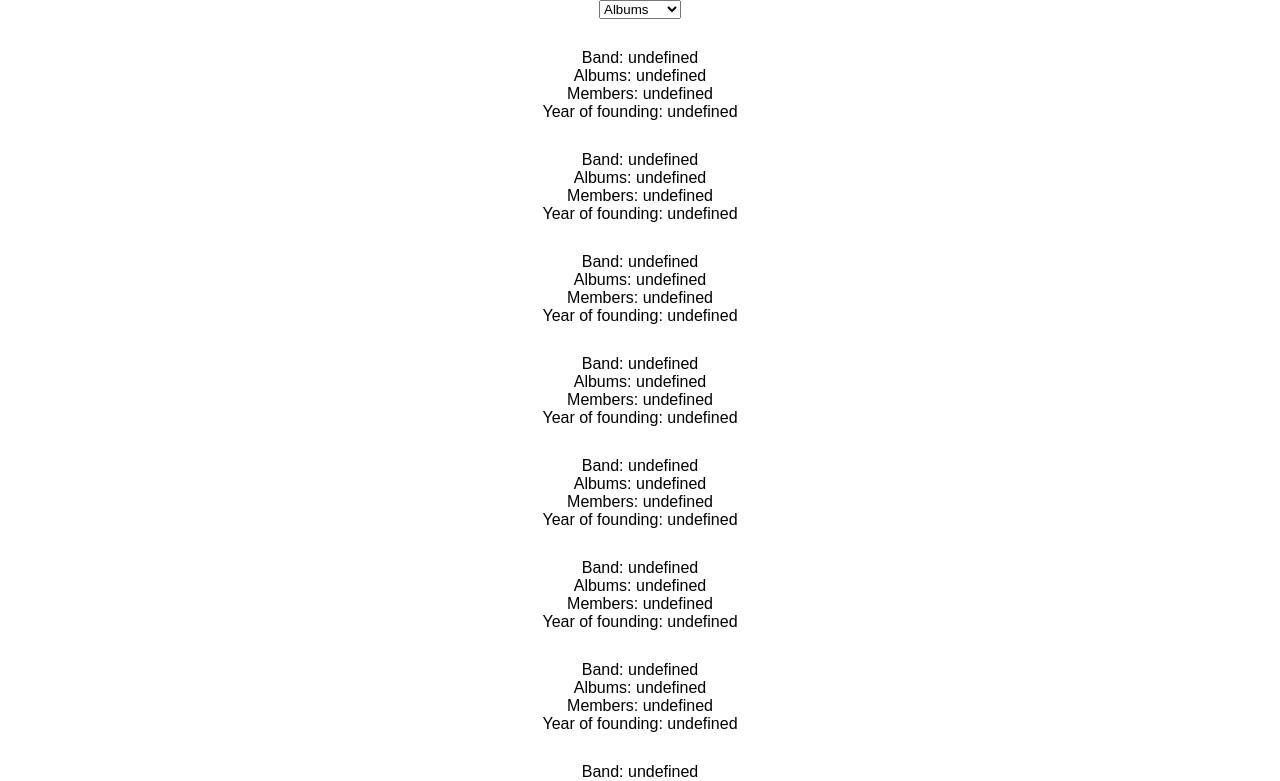
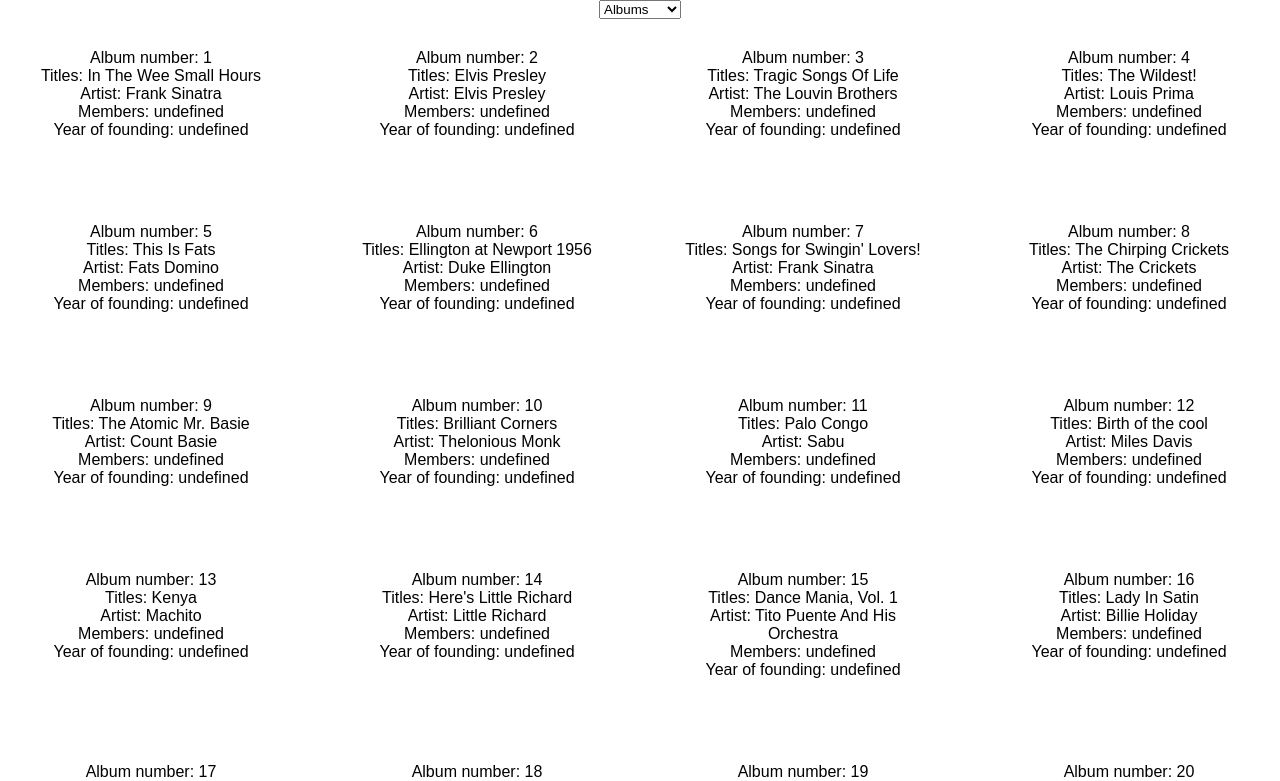
Before and after one commit to SebastianHellum/1001Albums, a React (Create React App) app: page / in a window 1280 px wide. Shown: the top 781 px of the page. Built offline with nearby package versions, Linux system fonts and the light colour scheme.

Commit message:
Added Grid

```diff
--- a/package.json
+++ b/package.json
@@ -3,6 +3,9 @@
   "version": "0.1.0",
   "private": true,
   "dependencies": {
+    "@emotion/react": "^11.7.1",
+    "@emotion/styled": "^11.6.0",
+    "@mui/material": "^5.4.0",
     "@testing-library/jest-dom": "^5.14.1",
     "@testing-library/react": "^12.0.0",
     "@testing-library/user-event": "^13.2.1",
--- a/src/App.js
+++ b/src/App.js
@@ -50,20 +50,26 @@
 
   return (
     <div className="App">
+      <div className="Options">
         <select onChange={(e) => setSortTypeAsc(e.target.value)}>
           <option value="albums">Albums</option>
           <option value="members">Members</option>
           <option value="formed">Formed in</option>
         </select>
-
-      {data.map((band) => (
-        <div key={band.id} style={{ margin: "30px" }}>
-          <div>{`Band: ${band.name}`}</div>
-          <div>{`Albums: ${band.albums}`}</div>
-          <div>{`Members: ${band.members}`}</div>
-          <div>{`Year of founding: ${band.formed_in}`}</div>
       </div>
+      <Grid container spacing={3}>
+        {data.map((albums) => (
+          <Grid item xs={12} sm={6} md={4} lg={3}>
+            <div key={albums.id} style={{ margin: "30px" }}>
+              <div>{`Album number: ${albums.AlbumNumber}`}</div>
+              <div>{`Titles: ${albums.Title}`}</div>
+              <div>{`Artist: ${albums.Artist}`}</div>
+              <div>{`Members: ${albums.members}`}</div>
+              <div>{`Year of founding: ${albums.formed_in}`}</div>
+            </div>
+          </Grid>
         ))}
+      </Grid>
     </div>
   );
 }
```
Also changed, not shown: 1 other file (tests, documents, lock files or other folders). Lines whose indentation alone changed are shown as unchanged.
